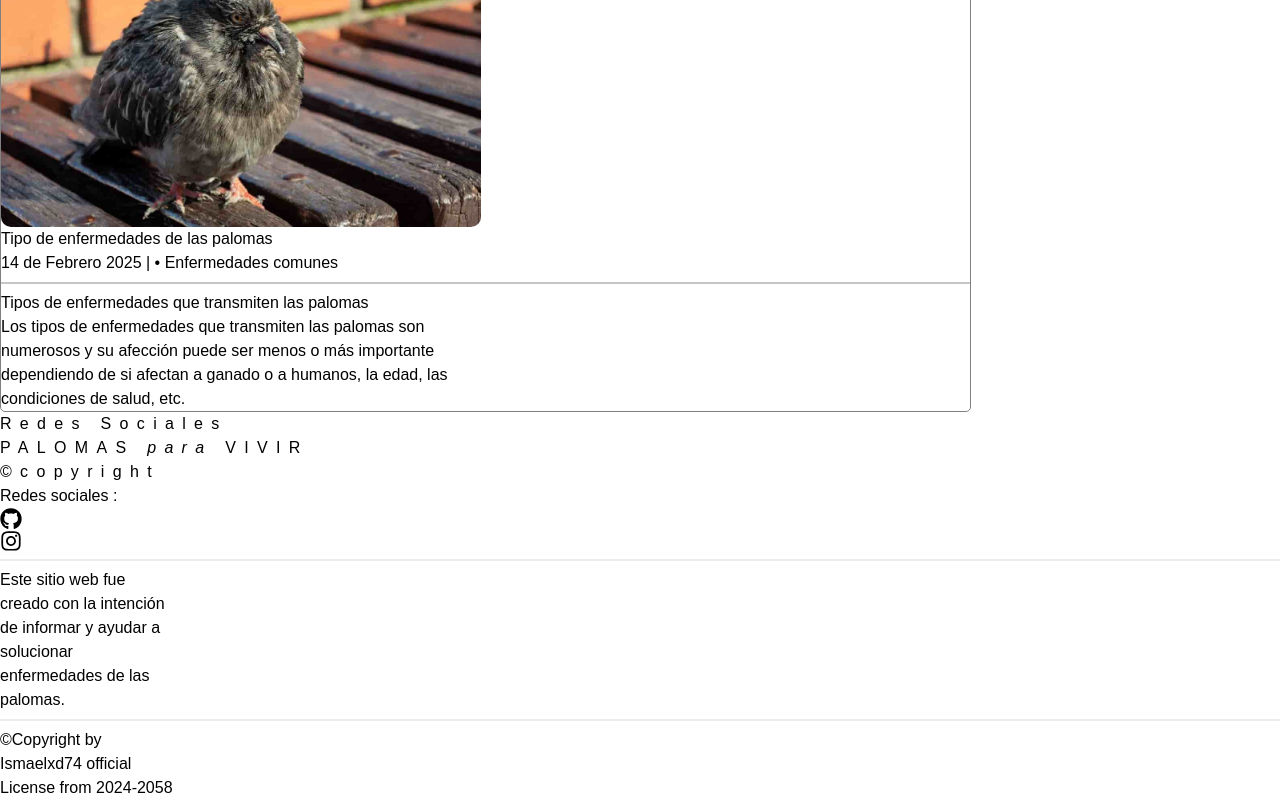
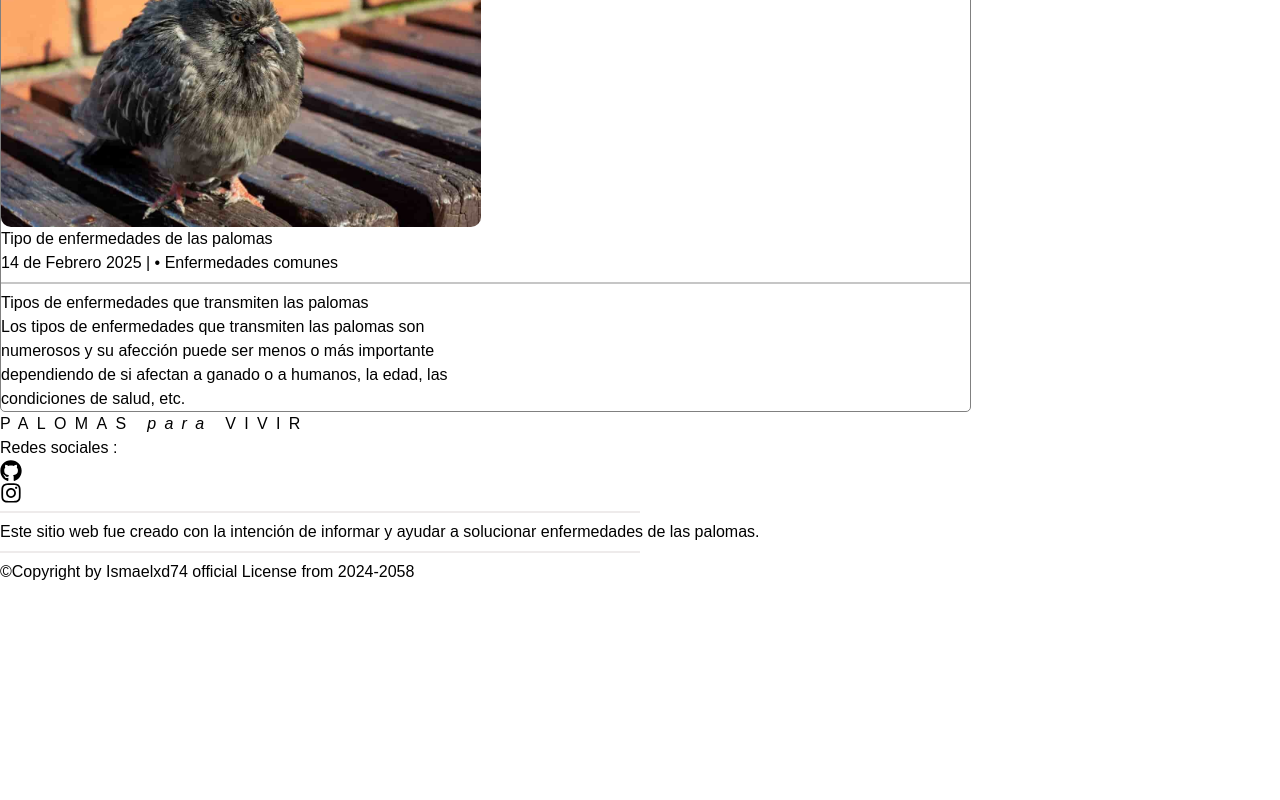
Before and after one commit to ismaelhtmljs/palomar-blog, a Next.js app: page / in a window 1280 px wide. Shown: the part 2411-3211 px from the top of the page. After the commit the page ends 2995 px from the top, so only its background shows below. Built offline with nearby package versions, Linux system fonts and the light colour scheme; a web font is replaced by a local one.

Commit message:
agregando nuevo diseño al footer de la página web

```diff
--- a/src/components/footer/footer.tsx
+++ b/src/components/footer/footer.tsx
@@ -18,35 +18,29 @@ export default function Footer() {
             <div className="flex justify-center flex-col gap-4 p-3">
                 <div className="text-center">
                     <h1 className="FondKsTLO2 text-2xl font-semibold font-sans flex items-center justify-between gap-2">
-                        <div className="max-md:hidden">
-                            <span>Redes Sociales</span>
-                        </div>
-                        <div>
+                        <div className="marginCenter">
                             PALOMAS <span className="font-normal"><em>para</em></span> VIVIR
-                        </div>
-                        <div className="max-md:hidden">
-                            <span>&copy;copyright</span>
                         </div>
                     </h1>
                 </div>
                 <div className="p-2">
-                    <div className="flex items-center justify-between max-md:flex-col max-md:gap-3">
+                    <div className="flex items-center justify-between flex-col gap-3">
                         <div className="bos-size-footer">
-                            <div className="flex gap-3 max-md:gap-3">
-                                <span className="max-md:-ml-4 lg:hidden">Redes sociales : </span>
+                            <div className="flex gap-3 justify-center items-center">
+                                <span className="-ml-4">Redes sociales : </span>
                                 <FaGithub className="cursor-pointer size-icon" onClick={ToggleGithub} />
                                 <FaInstagram className="cursor-pointer size-icon" onClick={ToggleInstagram} />
                             </div>
                         </div>
-                        <hr className="hr-style-global-light lg:hidden"/>
+                        <hr className="hr-style-global-light"/>
                         <div className="bos-size-footer">
-                            <div>
+                            <div className="text-center">
                                 <p>Este sitio web fue creado con la intención de informar y ayudar a solucionar enfermedades de las palomas.</p>
                             </div>
                         </div>
-                        <hr className="hr-style-global-light lg:hidden"/>
+                        <hr className="hr-style-global-light"/>
                         <div className="bos-size-footer">
-                            <div>
+                            <div className="text-center">
                                 <p>&copy;Copyright by Ismaelxd74 official License from 2024-2058</p>
                             </div>
                         </div>
--- a/src/css/Blog-Inicial/footer/footer.css
+++ b/src/css/Blog-Inicial/footer/footer.css
@@ -1,6 +1,12 @@
-@media not all and (min-width: 768px) {
-    .bos-size-footer{
-        width: auto !important;
-        height: auto !important;
+.bos-size-footer {
+    width: auto !important;
+    height: auto !important;
+}
+
+/* media querys */
+
+@media only screen and (min-width: 990px) and (max-width: 2560px){
+    .hr-style-global-light{
+        width: 50% !important;
     }
 }
--- a/src/css/darktheme/ThemeDark.css
+++ b/src/css/darktheme/ThemeDark.css
@@ -29,6 +29,10 @@ html.dark .style-button-light{
 html.dark .style-button-light:hover{
     background-color: #ffffff;
     color: #000000;
+}
+
+html.dark .shadow-header{
+    box-shadow: 0px 1px 3px 1px #ffffff;
 }
 
 html .style-button-dark{
```
